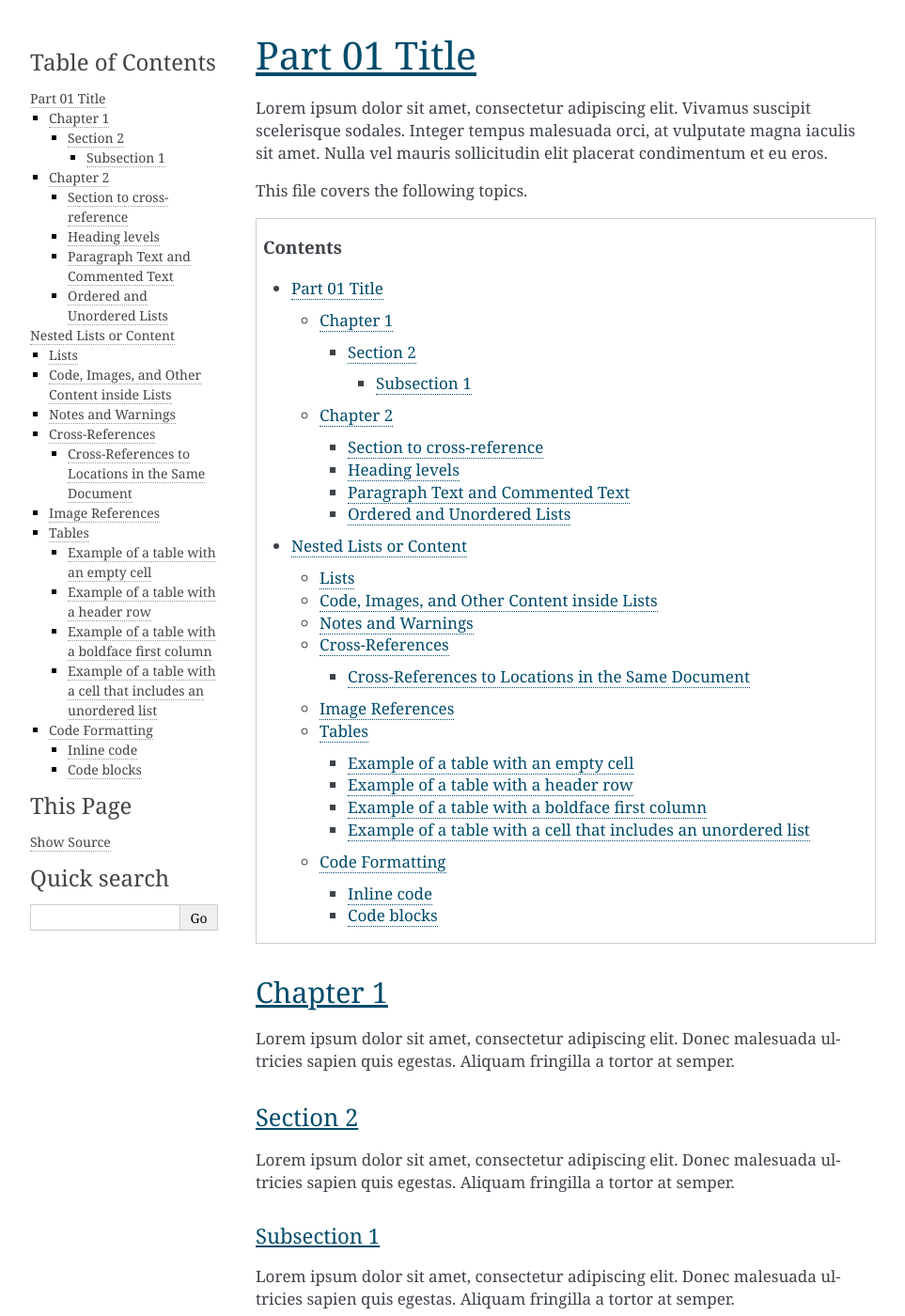
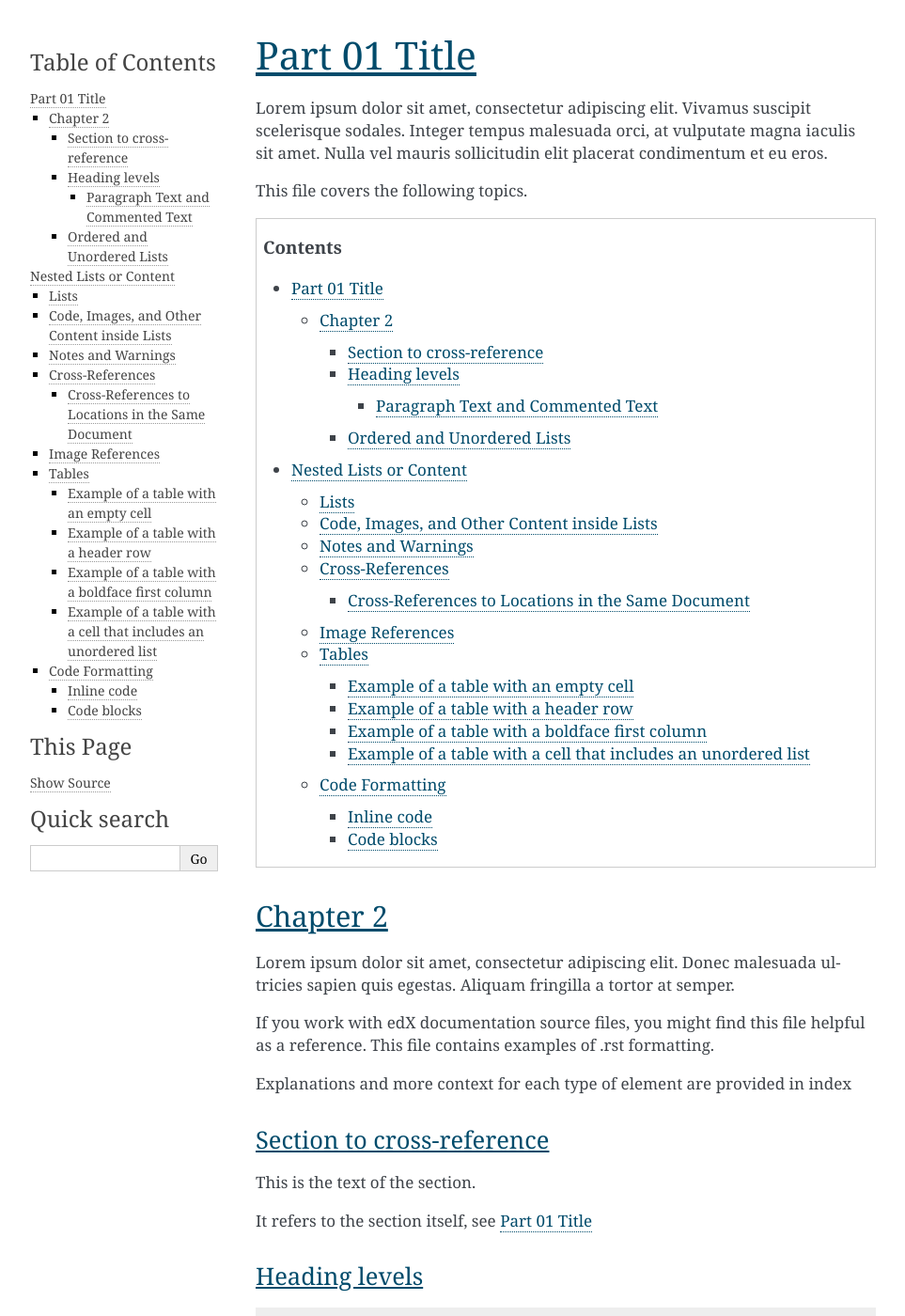
Before and after one commit to mbdraks/sphinx-rst-template, a Sphinx documentation site: the page built from docs/page01.rst, in a window 1280 px wide and 1400 px high. Shown: the whole window at 94% size, without its empty margins (148-1111 px from the left). Built offline with Sphinx 7.4.7, drawn with Linux system fonts in a browser that asks for light colours.

```diff
--- a/docs/conf.py
+++ b/docs/conf.py
@@ -54,4 +54,5 @@ html_theme = 'alabaster'
 # so a file named "default.css" will overwrite the builtin "default.css".
 html_static_path = ['_static']
 
+# required to integrate with readthedocs.io
 master_doc = 'index'
--- a/docs/index.rst
+++ b/docs/index.rst
@@ -4,6 +4,6 @@ project-name's documentation
 .. toctree::
    :maxdepth: 3
 
-   ExampleRSTFile
+   page01
    section2_example
    page03
--- a/docs/ExampleRSTFile.rst
+++ b/docs/page01.rst
@@ -1,7 +1,7 @@
 .. _page01:
 
 Part 01 Title
-#############
+########################################################################
 
 Lorem ipsum dolor sit amet, consectetur adipiscing elit. Vivamus suscipit scelerisque sodales. Integer tempus malesuada orci, at vulputate magna iaculis sit amet. Nulla vel mauris sollicitudin elit placerat condimentum et eu eros.
 
@@ -9,26 +9,9 @@ This file covers the following topics.
 
 .. contents::
 
-Chapter 1
-*********
-
-Lorem ipsum dolor sit amet, consectetur adipiscing elit. Donec malesuada ultricies sapien quis egestas. Aliquam fringilla a tortor at semper.
-
-
-Section 2
-=========
-
-Lorem ipsum dolor sit amet, consectetur adipiscing elit. Donec malesuada ultricies sapien quis egestas. Aliquam fringilla a tortor at semper.
-
-
-Subsection 1
-------------
-
-Lorem ipsum dolor sit amet, consectetur adipiscing elit. Donec malesuada ultricies sapien quis egestas. Aliquam fringilla a tortor at semper.
-
 
 Chapter 2
-*********
+************************************************************************
 
 Lorem ipsum dolor sit amet, consectetur adipiscing elit. Donec malesuada ultricies sapien quis egestas. Aliquam fringilla a tortor at semper.
 
@@ -38,17 +21,17 @@ helpful as a reference. This file contains examples of .rst formatting.
 Explanations and more context for each type of element are provided in index
 
 Section to cross-reference
-==========================
+========================================================================
 
 This is the text of the section.
 
-It refers to the section itself, see :ref:`page01`.
+It refers to the section itself, see :ref:`page01`
 
 
 .. _heading_anchor:
 
 Heading levels
-==============
+========================================================================
 
 ::
 
@@ -66,7 +49,7 @@ Heading levels
 
 
 Paragraph Text and Commented Text
-========================================================================
+------------------------------------------------------------------------
 
 This is an example of regular text in paragraph form. There are no
 indents. As a best practice, break lines at about 80 characters, so that
```
